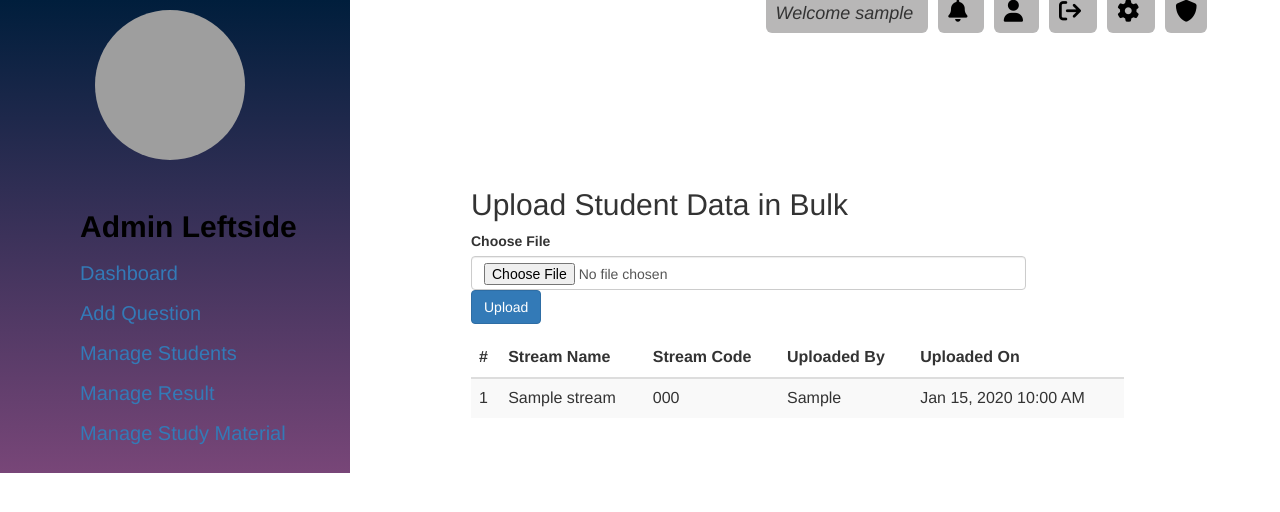
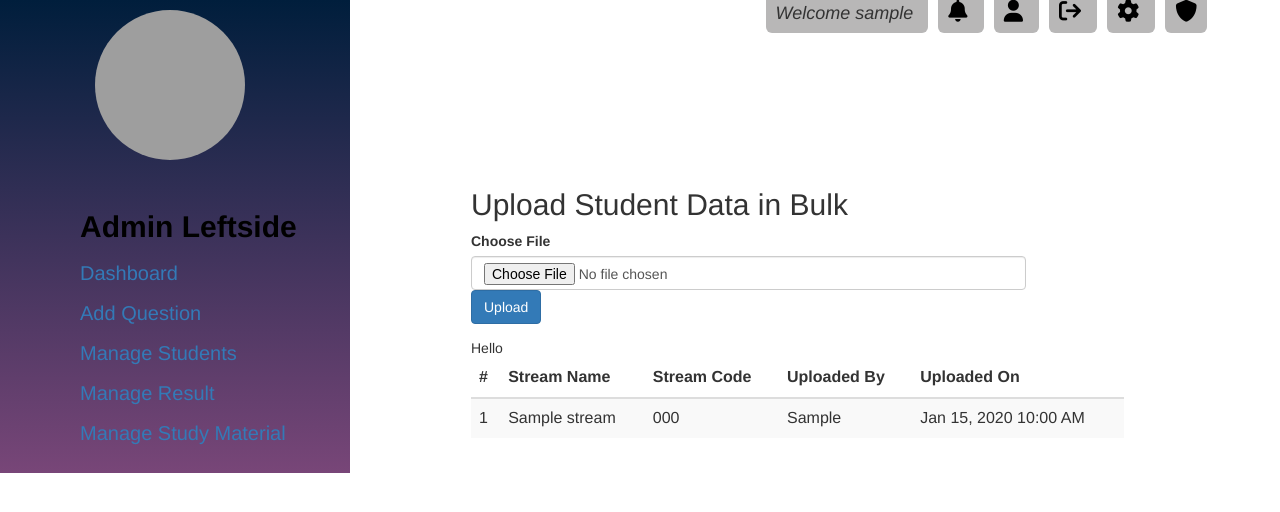
Before and after one commit to Madeeha097/onlineexamportal, a PHP site: page / in a window 1280 px wide; the page is wider, and only the part inside the window is pictured. Shown: the top 512 px of that part. Run offline with PHP 8.4, Linux system fonts and the light colour scheme; the visitor is signed in with stand-in values (Sample User, id 1); tables that the repository leaves empty or names only in its code hold one stand-in row (values such as "Sample post"); data that the repository does not hold is empty; grey boxes are pictures that could not be loaded.

Commit message:
Changed index file

```diff
--- a/admin/views/index.php
+++ b/admin/views/index.php
@@ -28,6 +28,7 @@
                         <th> Uploaded On</th>
                     </tr>
                 </thead>
+                Hello
                 <tbody>
                     <?php
                         $get_data= "SELECT * FROM tbl_stream";
```
